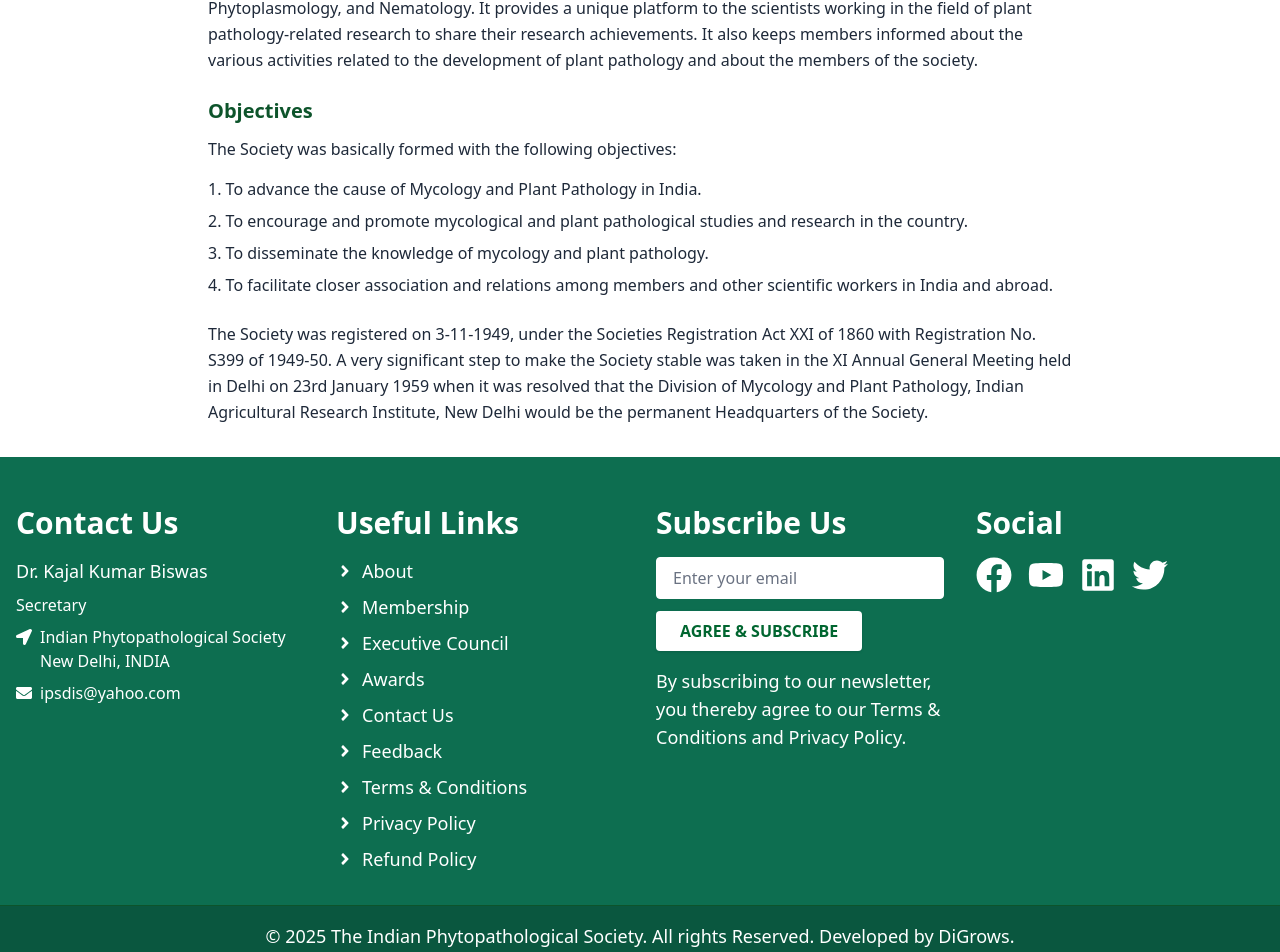
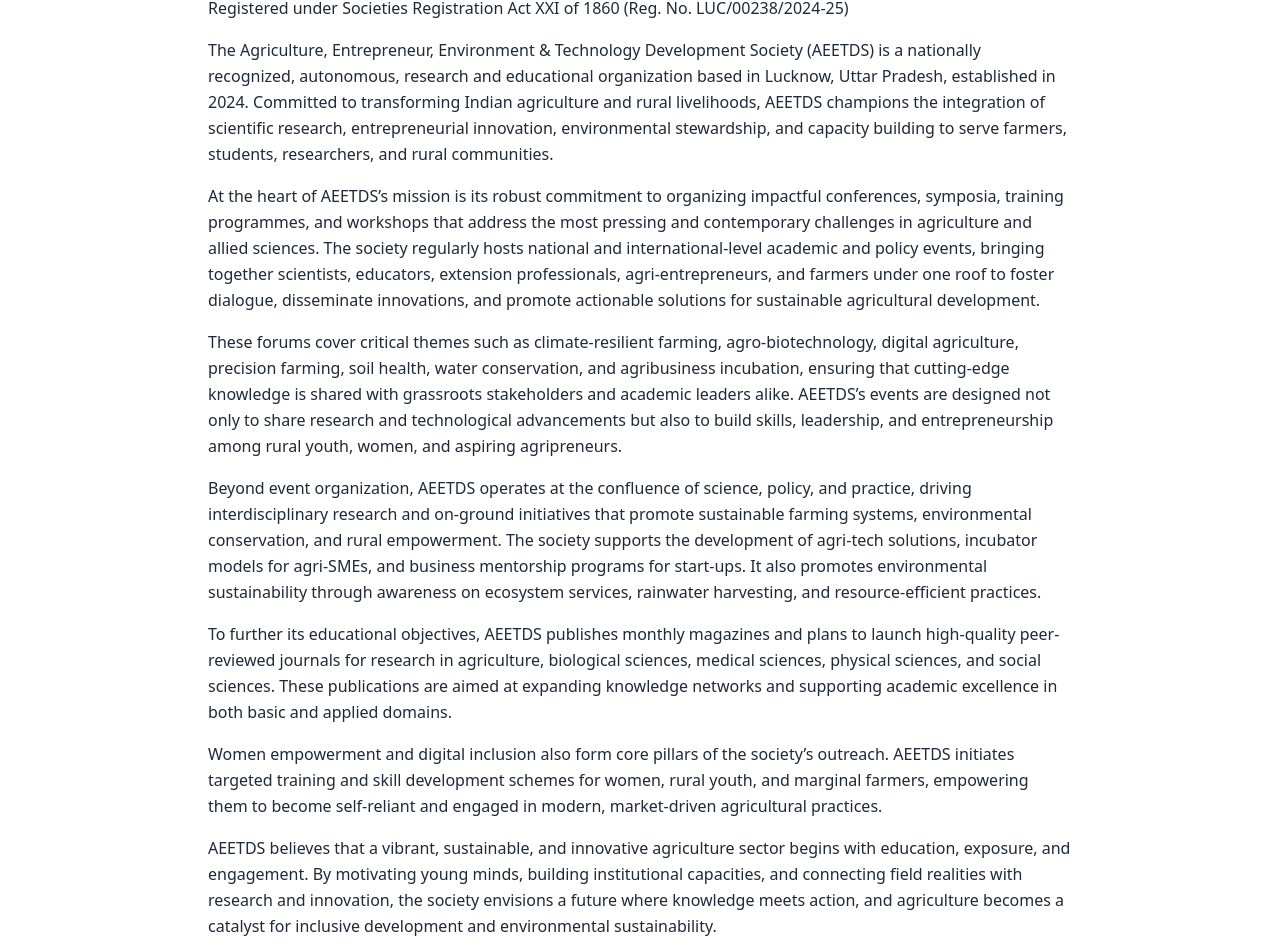
Before and after one commit to IMSHIVAMRAJ/IPSDIS, a React (Vite) app in the folder frontend/: page /about in a window 1280 px wide. Shown: the part 313-1265 px from the top of the page. Built offline with nearby package versions, Linux system fonts and the light colour scheme.

Commit message:
About updated

```diff
--- a/frontend/src/pages/About/About.jsx
+++ b/frontend/src/pages/About/About.jsx
@@ -3,36 +3,85 @@
 function About() {
   return (
     <div className="bg-white p-8 max-w-4xl mx-auto py-8 px-4">
-      {/* Title */}
       <h1 className="text-5xl font-normal text-green-900 mb-6">
         About the Society
       </h1>
 
       {/* Main Description */}
-      <div className="text-gray-800 text-base leading-relaxed mb-6">
+      <div className="text-gray-800 text-base leading-relaxed space-y-4 mb-6">
         <p>
-          The Indian Phytopathological Society (IPS) is a professional society for promoting the cause of the science of Phytopathology. The Society focuses on the field of Mycology, Plant Pathology, Bacteriology, Virology, Phytoplasmology, and Nematology. It provides a unique platform to the scientists working in the field of plant pathology-related research to share their research achievements. It also keeps members informed about the various activities related to the development of plant pathology and about the members of the society.
+          <strong>
+            Agriculture, Entrepreneur, Environment & Technology Development
+            Society (AEETDS), Lucknow, Uttar Pradesh, India
+          </strong>
+          <br />
+          Registered under Societies Registration Act XXI of 1860 (Reg. No.
+          LUC/00238/2024-25)
         </p>
-      </div>
-
-      {/* Objectives Section */}
-      <div className="mb-6">
-        <h2 className="text-xl font-bold text-green-900 mb-3">Objectives</h2>
-        <p className="text-gray-800 mb-4">
-          The Society was basically formed with the following objectives:
+        <p>
+          The Agriculture, Entrepreneur, Environment & Technology Development
+          Society (AEETDS) is a nationally recognized, autonomous, research and
+          educational organization based in Lucknow, Uttar Pradesh, established
+          in 2024. Committed to transforming Indian agriculture and rural
+          livelihoods, AEETDS champions the integration of scientific research,
+          entrepreneurial innovation, environmental stewardship, and capacity
+          building to serve farmers, students, researchers, and rural
+          communities.
         </p>
-        <ol className="list-decimal list-inside space-y-2 text-gray-800">
-          <li>To advance the cause of Mycology and Plant Pathology in India.</li>
-          <li>To encourage and promote mycological and plant pathological studies and research in the country.</li>
-          <li>To disseminate the knowledge of mycology and plant pathology.</li>
-          <li>To facilitate closer association and relations among members and other scientific workers in India and abroad.</li>
-        </ol>
-      </div>
-
-      {/* Registration and Headquarters */}
-      <div className="text-gray-800 text-base leading-relaxed">
         <p>
-          The Society was registered on 3-11-1949, under the Societies Registration Act XXI of 1860 with Registration No. S399 of 1949-50. A very significant step to make the Society stable was taken in the XI Annual General Meeting held in Delhi on 23rd January 1959 when it was resolved that the Division of Mycology and Plant Pathology, Indian Agricultural Research Institute, New Delhi would be the permanent Headquarters of the Society.
+          At the heart of AEETDS’s mission is its robust commitment to
+          organizing impactful conferences, symposia, training programmes, and
+          workshops that address the most pressing and contemporary challenges
+          in agriculture and allied sciences. The society regularly hosts
+          national and international-level academic and policy events, bringing
+          together scientists, educators, extension professionals,
+          agri-entrepreneurs, and farmers under one roof to foster dialogue,
+          disseminate innovations, and promote actionable solutions for
+          sustainable agricultural development.
+        </p>
+        <p>
+          These forums cover critical themes such as climate-resilient farming,
+          agro-biotechnology, digital agriculture, precision farming, soil
+          health, water conservation, and agribusiness incubation, ensuring that
+          cutting-edge knowledge is shared with grassroots stakeholders and
+          academic leaders alike. AEETDS’s events are designed not only to share
+          research and technological advancements but also to build skills,
+          leadership, and entrepreneurship among rural youth, women, and
+          aspiring agripreneurs.
+        </p>
+        <p>
+          Beyond event organization, AEETDS operates at the confluence of
+          science, policy, and practice, driving interdisciplinary research and
+          on-ground initiatives that promote sustainable farming systems,
+          environmental conservation, and rural empowerment. The society
+          supports the development of agri-tech solutions, incubator models for
+          agri-SMEs, and business mentorship programs for start-ups. It also
+          promotes environmental sustainability through awareness on ecosystem
+          services, rainwater harvesting, and resource-efficient practices.
+        </p>
+        <p>
+          To further its educational objectives, AEETDS publishes monthly
+          magazines and plans to launch high-quality peer-reviewed journals for
+          research in agriculture, biological sciences, medical sciences,
+          physical sciences, and social sciences. These publications are aimed
+          at expanding knowledge networks and supporting academic excellence in
+          both basic and applied domains.
+        </p>
+        <p>
+          Women empowerment and digital inclusion also form core pillars of the
+          society’s outreach. AEETDS initiates targeted training and skill
+          development schemes for women, rural youth, and marginal farmers,
+          empowering them to become self-reliant and engaged in modern,
+          market-driven agricultural practices.
+        </p>
+        <p>
+          AEETDS believes that a vibrant, sustainable, and innovative
+          agriculture sector begins with education, exposure, and engagement. By
+          motivating young minds, building institutional capacities, and
+          connecting field realities with research and innovation, the society
+          envisions a future where knowledge meets action, and agriculture
+          becomes a catalyst for inclusive development and environmental
+          sustainability.
         </p>
       </div>
     </div>
--- a/frontend/src/pages/Home.jsx
+++ b/frontend/src/pages/Home.jsx
@@ -60,12 +60,14 @@
           <div className="bg-green-50 border-l-8 border-green-700 rounded-lg shadow p-6 flex items-start gap-4">
     <FaLeaf className="text-green-700 text-4xl mt-1 hidden sm:block" />
     <div>
-                <h2 className="text-xl font-bold text-green-800 mb-2">About the Society</h2>
+      <h2 className="text-xl font-bold text-green-800 mb-2">
+        About the Society
+      </h2>
       <p className="text-green-900 mb-1">
-                  The Indian Phytopathological Society (IPS) is a professional society for promoting the cause of science of Phytopathology. The Society focuses in the field of Mycology, Plant Pathology, Bacteriology, Virology, Phytoplasmology and Nematology.
+        Agriculture, Entrepreneur, Environment & Technology Development Society (AEETDS) is a nationally recognized, autonomous research and educational organization based in Lucknow, Uttar Pradesh, India. It is registered under the Societies Registration Act XXI of 1860 (Reg. No. LUC/00238/2024-25).
       </p>
       <p className="text-green-900">
-                  It provides a unique platform to the scientists working in the field of plant pathological related research to share their research achievements. It also keeps members informed about the various activities related to the development of plant pathology and about the members of the Society.
+        AEETDS is committed to transforming Indian agriculture and rural livelihoods through scientific research, entrepreneurial innovation, environmental stewardship, and educational outreach. It provides a dynamic platform for farmers, researchers, educators, and agri-entrepreneurs to collaborate, share knowledge, and develop sustainable, tech-enabled agricultural solutions for the future.
       </p>
                 <Link
                   to="/about"
```
Lines whose indentation alone changed are shown as unchanged.
